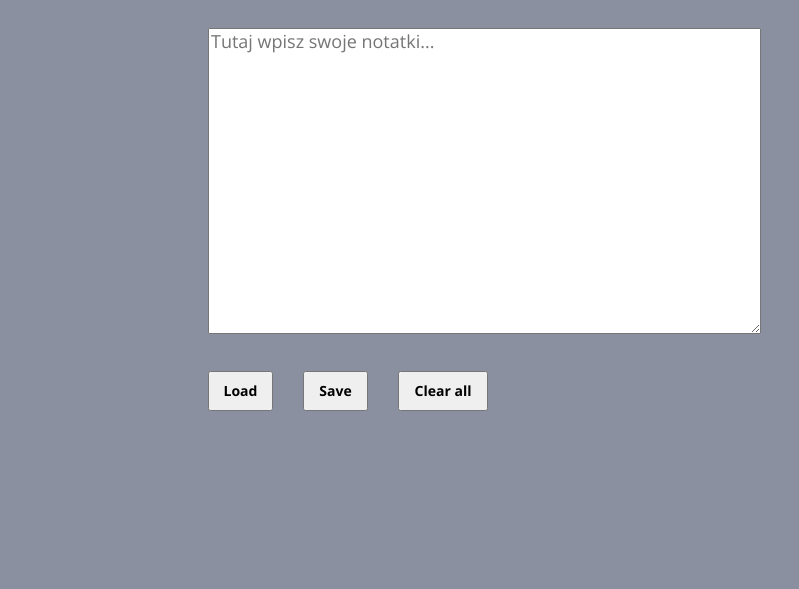
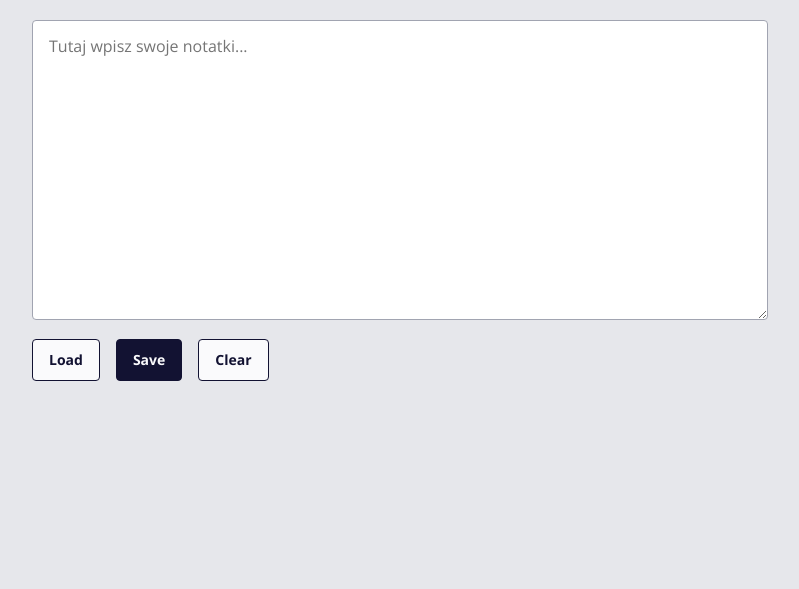
Before and after one commit to dawidkupny/simple-editor, a website built with webpack: page src/pages/index.html in a window 1280 px wide. Shown: the part 211-800 px from the top of the page, without its empty margins (240-1039 px from the left). Built offline with nearby package versions, Linux system fonts and the light colour scheme.

Commit message:
Made visual changes

```diff
--- a/src/js/index.js
+++ b/src/js/index.js
@@ -6,21 +6,20 @@ import '../scss/main.scss';
 
 /* place your code below */
 
-console.log('Welcome to simple editor!')
-
-
 const notesInput = document.querySelector('.text--js');
 const loadButton = document.querySelector('.load--js');
 const saveButton = document.querySelector('.save--js');
 const clearButton = document.querySelector('.clear--js');
 const infoOutput = document.querySelector('.info--js');
 
-saveButton.addEventListener("click", () => {
+saveButton.addEventListener("click", (e) => {
+    e.preventDefault();
     localStorage.setItem('notes', notesInput.value);
     infoOutput.innerHTML = "Zapisano notatkę!";
 });
 
-loadButton.addEventListener("click", () => {
+loadButton.addEventListener("click", (e) => {
+    e.preventDefault();
     const notes = localStorage.getItem('notes');
     document.querySelector('.text--js').innerHTML = notes;
     if(notes) {
@@ -31,7 +30,8 @@ loadButton.addEventListener("click", () => {
     }
 });
 
-clearButton.addEventListener("click", () => {
+clearButton.addEventListener("click", (e) => {
+    e.preventDefault();
     localStorage.removeItem('notes');
     infoOutput.innerHTML = "Usunięto zapisaną notatkę!";
 });
--- a/src/pages/index.html
+++ b/src/pages/index.html
@@ -17,11 +17,16 @@
   </head>
   <body>
     <main class="main">
-      <textarea class="textarea text--js" placeholder="Tutaj wpisz swoje notatki..."></textarea>
-      <p class="info info--js"></p>
-      <button class="button button__load load--js">Load</button>
-      <button class="button button__save save--js">Save</button>
-      <button class="button button__clear clear--js">Clear all</button>
+      <h1 class="main__header">Simple editor</h1>
+      <form class="form">
+        <textarea aria-label="Enter notes" class="form__textarea text--js" placeholder="Tutaj wpisz swoje notatki..."></textarea>
+        <div class="form__buttons">
+          <button class="button button--load load--js">Load</button>
+          <button class="button button--save save--js">Save</button>
+          <button class="button button--clear clear--js">Clear</button>
+        </div>
+        <p class="form__info info--js"></p>
+      </form>
     </main>
   </body>
 </html>
--- a/src/scss/_variables.scss
+++ b/src/scss/_variables.scss
@@ -1 +1 @@
-$wtf: #8B90A0;
+$wtf: #E6E7EB;
--- a/src/scss/main.scss
+++ b/src/scss/main.scss
@@ -3,6 +3,14 @@
 @import "_variables";
 @import "modules/hello.scss";
 @import url('https://fonts.googleapis.com/css2?family=Open+Sans:wght@400;700&display=swap');
+
+html {
+  box-sizing: border-box;
+}
+
+*, *::before, *::after {
+  box-sizing: inherit;
+}
 
 body {
   background: $wtf;
@@ -11,54 +19,54 @@ body {
   justify-content: center;
   min-height: 100vh;
   font-family: 'Open Sans', sans-serif;
-  font-style: normal;
-  font-weight: normal;
-  font-size: 18px;
-  line-height: 24px;
+  padding: 16px;
 }
 
-.textarea {
-  position: absolute;
-  width: 547px;
-  height: 300px;
-  left: 448px;
-  top: 239px;
-  ::placeholder {
-    left: 16px;
-    right: 16px;
-    top: 16px;
-    bottom: 16px;
+.main {
+  width: 100%;
+  max-width: 736px;
+  &__header {
+    font-size: 44px;
+    margin: 0 0 40px;
+  }
+}
 
-    color: #A1A4B1;
+.form {
+  &__textarea {
+    width: 100%;
+    min-height: 300px;
+    padding: 16px;
+    border: 1px solid #A1A4B1;
+    border-radius: 4px;
+  }
+  &__buttons {
+    margin: 16px 0 0 0;
+    display: flex;
+    justify-content: flex-start;
   }
 }
 
 .button {
-  display: flex;
-  flex-direction: column;
-  align-items: center;
-  padding: 10px;
-
-  position: absolute;
-  width: 65px;
-  height: 40px;
-  left: 448px;
-  top: 582px;
-
   font-weight: 600;
   font-size: 14px;
   line-height: 16px;
-  &__save {
-    left: 543px;
+  color: #121232;
+  background-color: #FAFAFC;
+  border: 1px solid #121232;
+  border-radius: 4px;
+  padding: 12px 16px;
+  &--save {
+    color: #FAFAFC;
+    background-color: #121232;
+    border: 1px solid #121232;
+    margin-left: 16px;
   }
-  &__clear{
-    left: 638px;
-    width: 90px;
+  &--clear{
+    margin-left: 16px;
   }
 }
 
-.info {
-  position: absolute;
+.form__info {
   height: 40px;
   left: 448px;
   top: 542px;
```
Also changed, not shown: screen.PNG.
